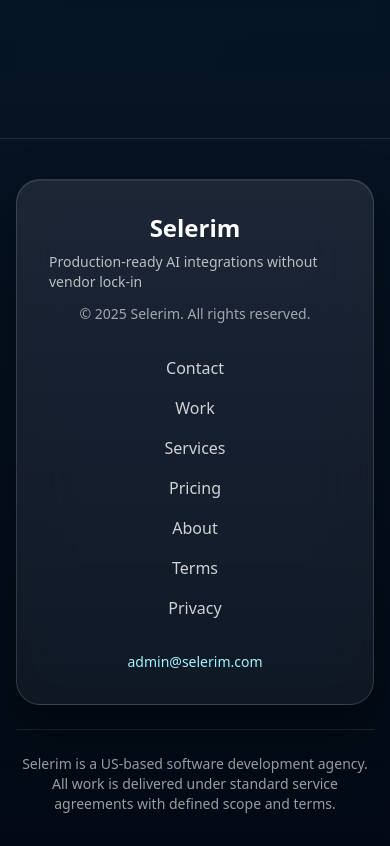
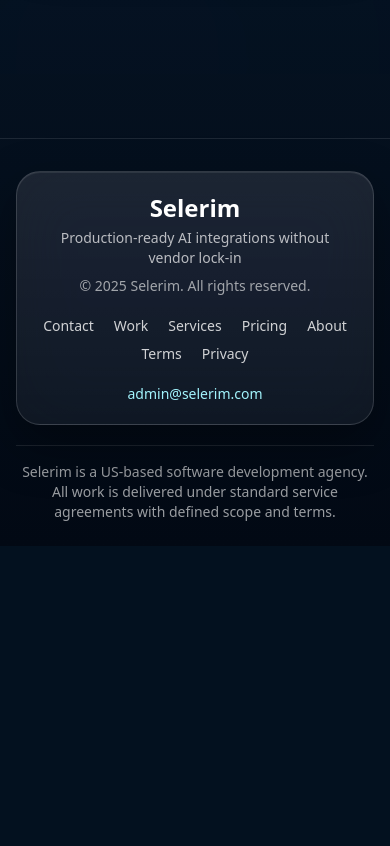
Before and after one commit to selerim-dev/Selerim-Client, a Next.js app in the folder agency-website/: page /success in a window 390 px wide. Shown: the part 1140-1986 px from the top of the page. After the commit the page ends 1686 px from the top, so only its background shows below. Built offline with nearby package versions, Linux system fonts and the light colour scheme; no server answers.

Commit message:
exposures

```diff
--- a/agency-website/src/app/page.tsx
+++ b/agency-website/src/app/page.tsx
@@ -188,13 +188,13 @@
             priority
           />
         </div>
-        <h1 className="text-4xl md:text-5xl font-extrabold text-white mb-6 max-w-5xl mx-auto">
-          <span className="block mb-2 px-4 sm:px-6 md:px-8">End-to-end development and AI integration for your</span>
-          <span className="block flex justify-center px-4 sm:px-6 md:px-8">
+        <h1 className="mx-auto mb-6 max-w-5xl px-2 text-center text-4xl font-extrabold text-white md:text-5xl">
+          <span className="block mb-2">End-to-end development and AI integration for your</span>
+          <span className="block flex justify-center">
             <TypewriterGradient />
           </span>
         </h1>
-        <p className="text-2xl text-white/80 mb-12 max-w-3xl mx-auto">
+        <p className="mx-auto mb-12 max-w-3xl px-4 text-center text-xl text-white/80 sm:text-2xl">
           {siteCopy.home.hero.subheadlineB}
         </p>
         <div className="flex gap-6 justify-center flex-wrap">
--- a/agency-website/src/components/Footer.tsx
+++ b/agency-website/src/components/Footer.tsx
@@ -5,17 +5,17 @@
 
 export default function Footer() {
   return (
-    <footer className="relative bg-dark-blue border-t border-white/10 text-white pt-10 pb-8 mt-16">
+    <footer className="relative mt-16 border-t border-white/10 bg-dark-blue pb-6 pt-8 text-white">
       {/* Fade/gradient at the top for smooth transition */}
       <div className="absolute top-0 left-0 w-full h-8 bg-gradient-to-t from-dark-blue/90 to-transparent pointer-events-none" />
-      <div className="relative max-w-7xl mx-auto px-4">
-        <div className="glass-card flex flex-col md:flex-row items-center justify-between gap-8 md:gap-16 mb-6 p-8">
+      <div className="relative mx-auto max-w-7xl px-4">
+        <div className="glass-card mb-5 flex flex-col items-center justify-between gap-5 p-5 sm:p-6 md:flex-row md:gap-10">
           <div className="flex flex-col items-center md:items-start">
-            <Link href="/" className="text-2xl font-bold mb-2 text-white hover:text-blue-300 transition">{siteCopy.brand.name}</Link>
-            <p className="text-sm text-white/70">{siteCopy.brand.tagline}</p>
-            <span className="mt-3 text-sm text-white/60">&copy; {new Date().getFullYear()} {siteCopy.brand.name}. All rights reserved.</span>
+            <Link href="/" className="mb-1 text-2xl font-bold text-white transition hover:text-blue-300">{siteCopy.brand.name}</Link>
+            <p className="text-center text-sm text-white/70 md:text-left">{siteCopy.brand.tagline}</p>
+            <span className="mt-2 text-sm text-white/60">&copy; {new Date().getFullYear()} {siteCopy.brand.name}. All rights reserved.</span>
           </div>
-          <nav className="flex flex-col md:flex-row items-center gap-4 md:gap-10 text-base font-medium">
+          <nav className="flex flex-row flex-wrap items-center justify-center gap-x-5 gap-y-2 text-sm font-medium md:gap-x-8 md:text-base">
             <Link href="/contact" className="text-white/80 hover:text-white transition relative hover:drop-shadow-[0_0_8px_rgba(59,130,246,0.6)]">Contact</Link>
             <Link href="/case-studies" className="text-white/80 hover:text-white transition relative hover:drop-shadow-[0_0_8px_rgba(59,130,246,0.6)]">Work</Link>
             <Link href="/services" className="text-white/80 hover:text-white transition relative hover:drop-shadow-[0_0_8px_rgba(59,130,246,0.6)]">Services</Link>
@@ -24,10 +24,10 @@
             <Link href="/terms" className="text-white/80 hover:text-white transition relative hover:drop-shadow-[0_0_8px_rgba(59,130,246,0.6)]">Terms</Link>
             <Link href="/privacy" className="text-white/80 hover:text-white transition relative hover:drop-shadow-[0_0_8px_rgba(59,130,246,0.6)]">Privacy</Link>
           </nav>
-          <a href={`mailto:${ADMIN_EMAIL}`} className="text-sm text-cyan-200 hover:text-white transition">{ADMIN_EMAIL}</a>
+          <a href={`mailto:${ADMIN_EMAIL}`} className="text-sm text-cyan-200 transition hover:text-white">{ADMIN_EMAIL}</a>
         </div>
         {/* Legal Disclaimer */}
-        <div className="text-center border-t border-white/10 pt-6">
+        <div className="border-t border-white/10 pt-4 text-center">
           <p className="text-sm text-white/60">{siteCopy.legal.disclaimer}</p>
         </div>
       </div>
```
